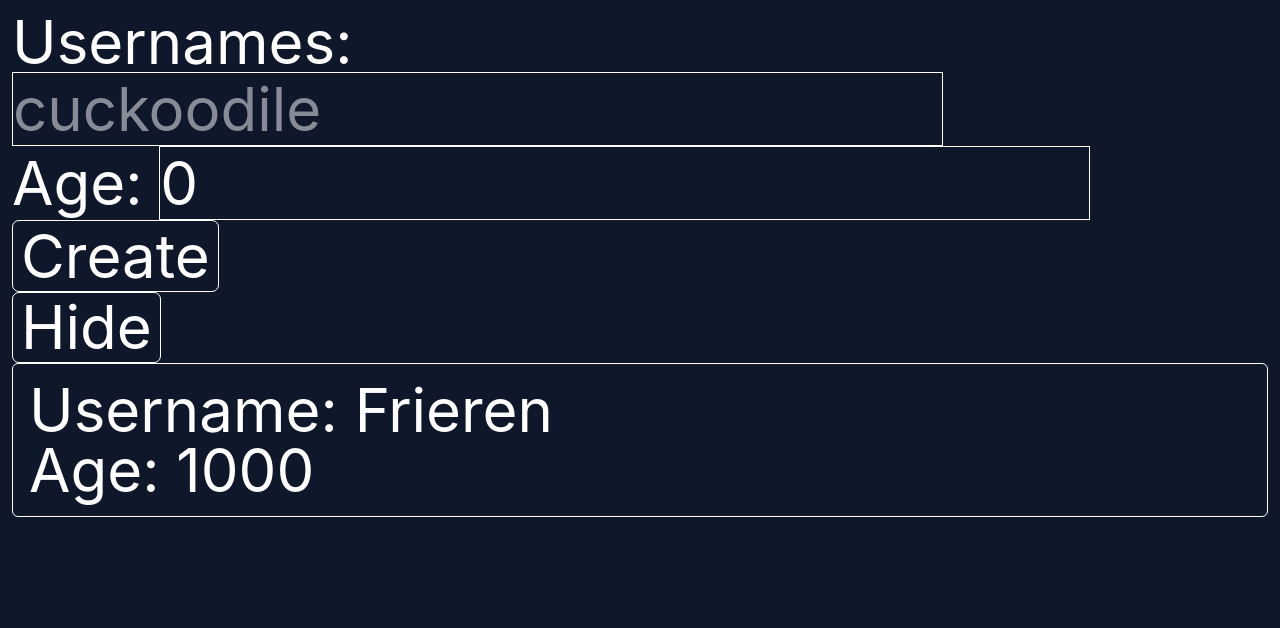
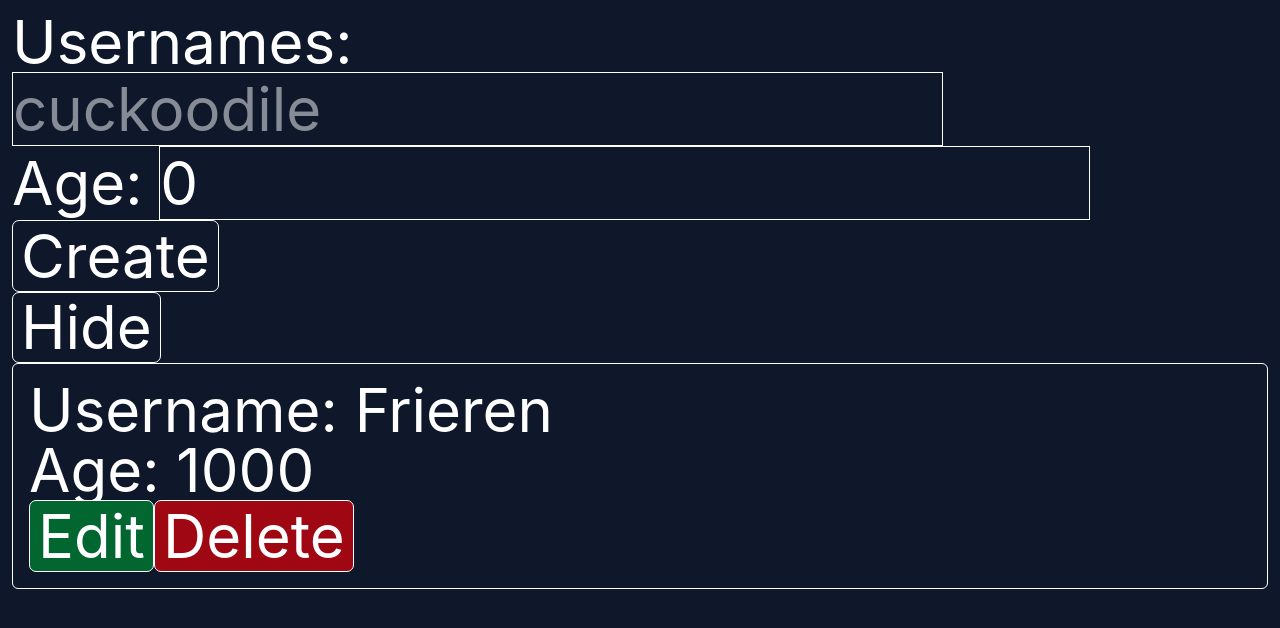
Before and after one commit to cuckoodile/IT-WebDev-2026-2027, a React (Vite) app in the folder demo/: page / in a window 1280 px wide. Shown: the top 628 px of the page. Built offline with nearby package versions, Linux system fonts and the light colour scheme.

Commit message:
Added update function template

```diff
--- a/demo/src/App.jsx
+++ b/demo/src/App.jsx
@@ -52,9 +52,13 @@ export default function App() {
 
       {/* <Card user={users[0]} /> */}
 
-      {users.map((user) => (
-        <Card user={user} />
-      ))}
+      {users.length > 0 ? (
+        users.map((user) => (
+          <Card user={user} setUsers={setUsers} users={users} />
+        ))
+      ) : (
+        <p>No Users</p>
+      )}
     </main>
   );
 }
--- a/demo/src/components/Card.jsx
+++ b/demo/src/components/Card.jsx
@@ -1,10 +1,35 @@
 import React from "react";
+import { useState } from "react";
 
-export default function Card({ user }) {
+export default function Card({ user, setUsers, users }) {
+  const [isUpdate, setUpdate] = useState(false);
+
+  function handleDelete() {
+    setUsers(
+      users.filter((currentUser) => currentUser.username !== user.username),
+    );
+    // if user.username == u.username
+    // console.log()
+  }
+
   return (
     <div className="border rounded-md p-4">
-      <p>Username: {user?.username || "Username"}</p>
+      <p>
+        Username:{" "}
+        {isUpdate ? (
+          <input value={user.username} />
+        ) : (
+          user?.username || "Username"
+        )}
+      </p>
       <p>Age: {user?.age || "Age"}</p>
+
+      <button onClick={() => setUpdate(!isUpdate)} className="bg-green-800">
+        {isUpdate ? "Cancel" : "Edit"}
+      </button>
+      <button onClick={handleDelete} className="bg-red-800">
+        Delete
+      </button>
     </div>
   );
 }
```
